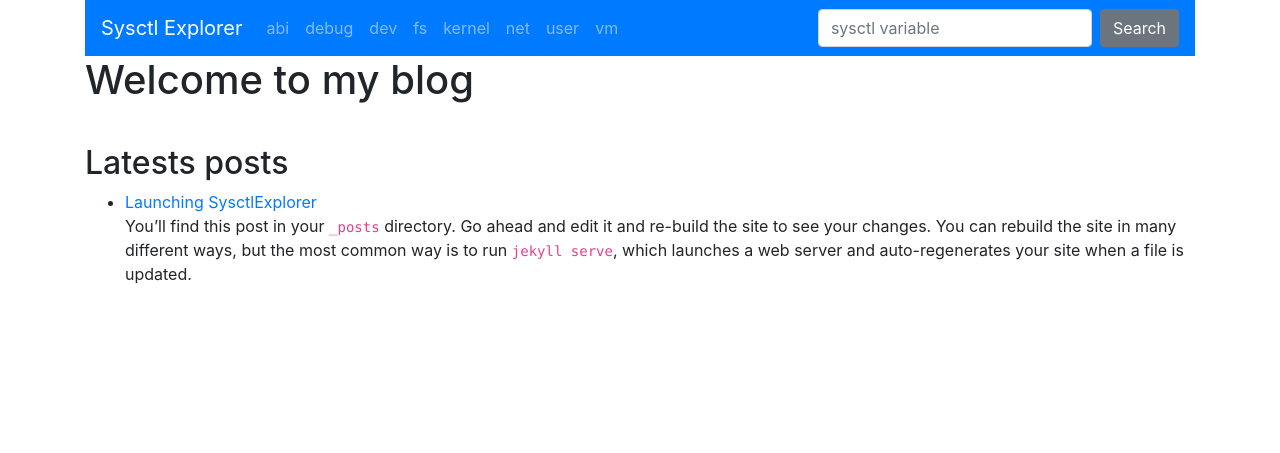
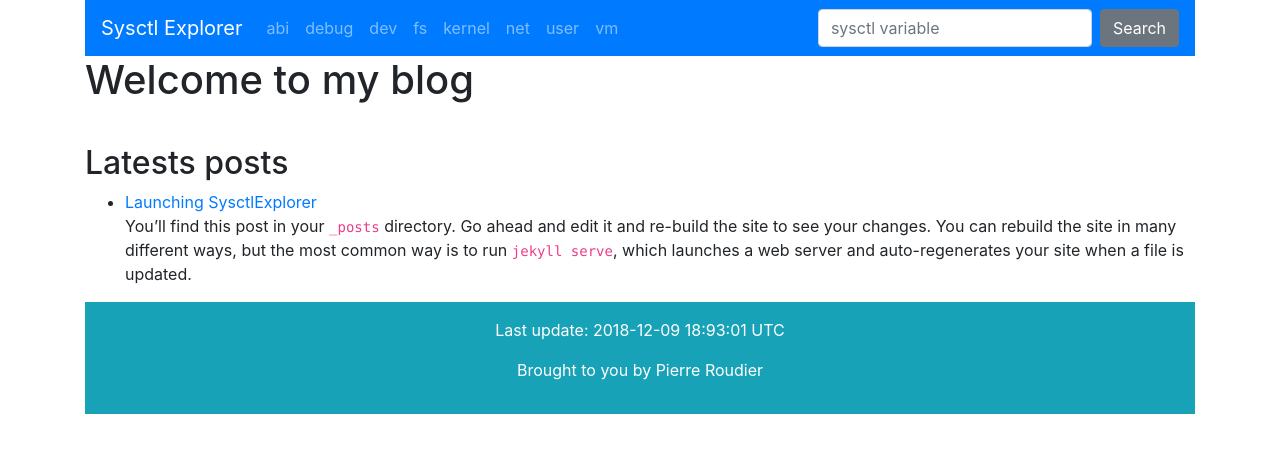
Before and after one commit to proudier/sysctl-explorer, a Jekyll site: the page built from index.html, in a window 1280 px wide. Shown: the top 453 px of the page. Built offline with Jekyll 4.4.1, drawn with Linux system fonts in a browser that asks for light colours; nearby versions of some CDN libraries.

Commit message:
Added footer with last-db-update date information

```diff
--- a/_config.yml
+++ b/_config.yml
@@ -10,6 +10,8 @@
 url: "https://sysctl-explorer.net"
 baseurl: "" # the subpath of your site, e.g. /blog
 
+last-db-update: 2018-12-09 18:93:01 UTC
+
 markdown: kramdown
 plugins:
   - jekyll-feed
--- a/_includes/footer.html
+++ b/_includes/footer.html
@@ -1,6 +1,11 @@
+
+<div class="p-3 mb-2 bg-info text-white">
+    <p class="text-center">Last update: {{ site.last-db-update }}</p>
+    <p class="text-center">Brought to you by {{site.author }}</p>
+</div>
+</div> <!-- container -->
 
 
-</div> <!-- container -->
 
 <script src="https://code.jquery.com/jquery-3.2.1.slim.min.js"
         integrity="sha384-KJ3o2DKtIkvYIK3UENzmM7KCkRr/rE9/Qpg6aAZGJwFDMVNA/GpGFF93hXpG5KkN"
--- a/_includes/header.html
+++ b/_includes/header.html
@@ -6,7 +6,7 @@
     <meta name="viewport" content="width=device-width, initial-scale=1, shrink-to-fit=no">
     <link rel="stylesheet" href="https://maxcdn.bootstrapcdn.com/bootstrap/4.0.0/css/bootstrap.min.css"
           integrity="sha384-Gn5384xqQ1aoWXA+058RXPxPg6fy4IWvTNh0E263XmFcJlSAwiGgFAW/dAiS6JXm" crossorigin="anonymous">
-    <link rel="stylesheet" href="custom.css">
+    <link rel="stylesheet" href="{{ "custom.css" | absolute_url }}">
     <title>
         {% if page.title.size > 0 %}
         {{ page.title }}
```
Also changed, not shown: custom.css (added).
